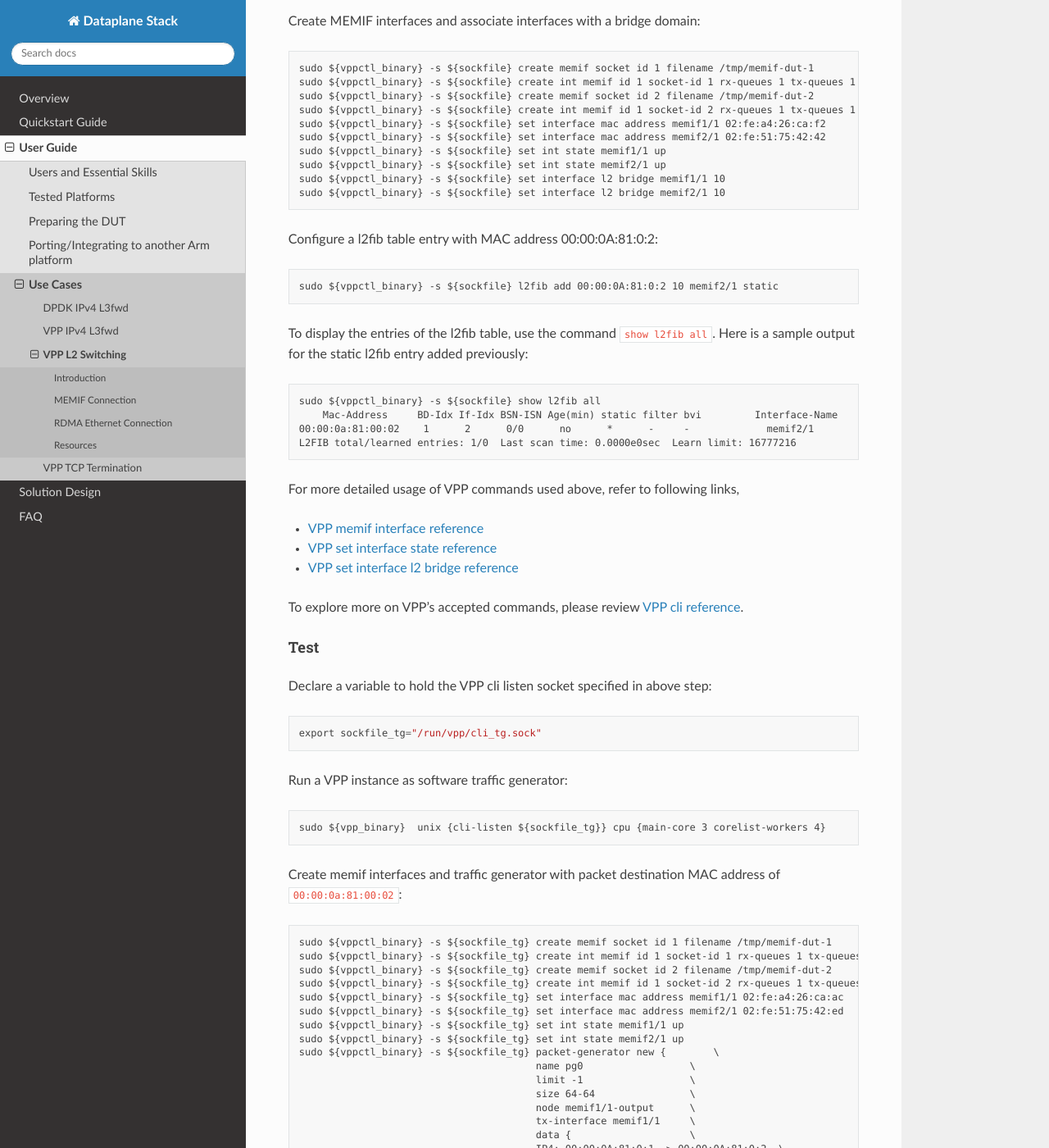
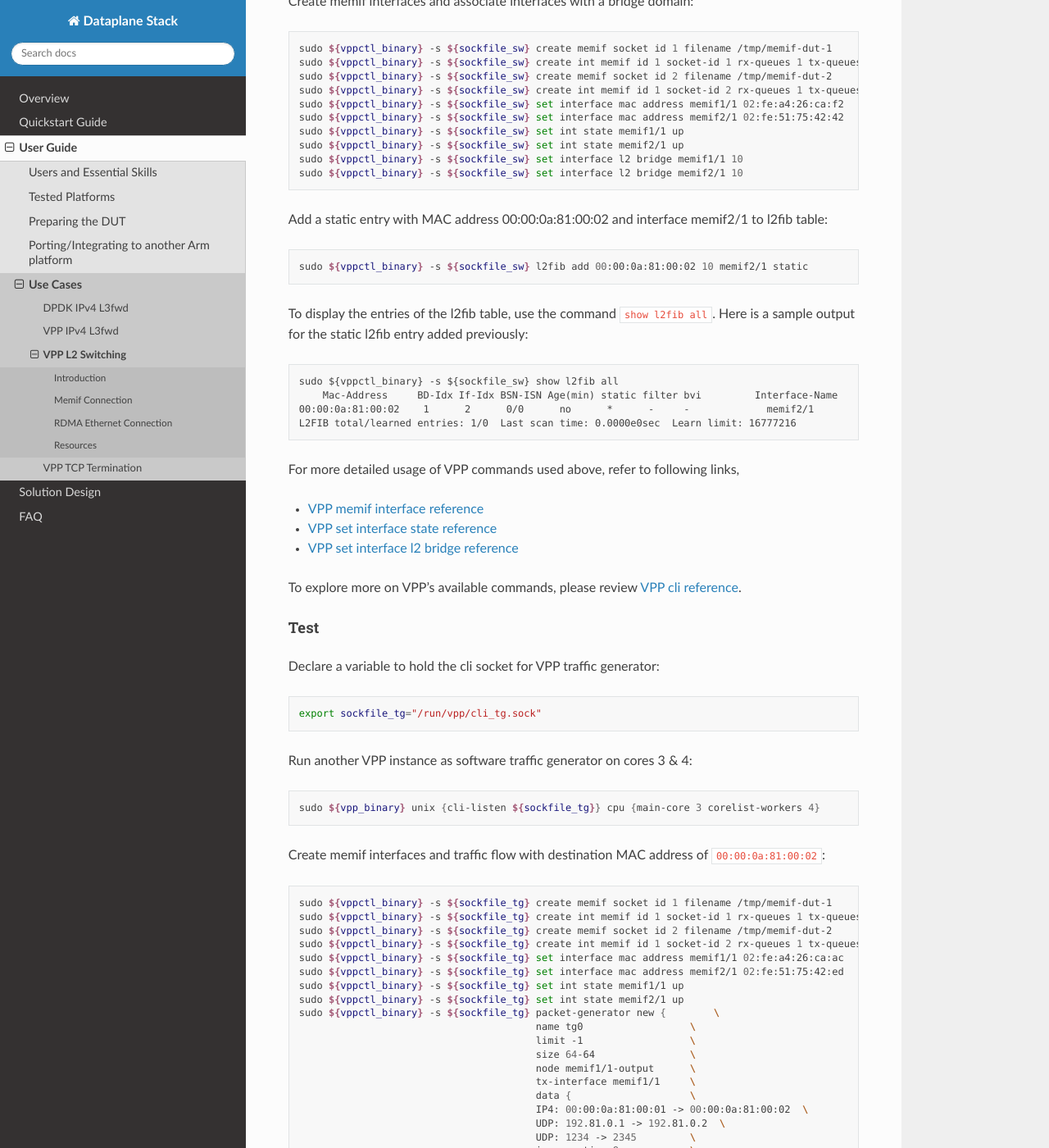
Before and after one commit to Yefeng-Lin/dataplane-stack_doc, a Sphinx documentation site: the page built from doc/user_guide/l2_switching_vpp.rst, in a window 1280 px wide and 1400 px high, scrolled down 2471 px. Shown: the whole window at 82% size. Built offline with Sphinx 7.4.7 and the Read the Docs theme 2.0.0, drawn with Linux system fonts in a browser that asks for light colours; some of the changed text lies outside the part shown.

Commit message:
Update l2 switching doc for rdma version

```diff
--- a/doc/user_guide/l2_switching_vpp.rst
+++ b/doc/user_guide/l2_switching_vpp.rst
@@ -11,20 +11,25 @@
 Introduction
 ************
 
-VPP L2 Switching implements the typical switching function based on 48-bit MAC
-address. It forwards packets based on the l2fib table. Below L2 features are supported:
+VPP L2 Switching implements the typical 48-bit destination MAC addresss based packet
+forwarding function. Packet forwarding information is stored in the l2fib table.
+Below L2 features are supported:
 
 - Forwarding
 - MAC Learning
 - Flooding
 
-The l2fib table starts out empty. Table entry can be manually configured as a static entry.
-VPP switch can also dynamically populate its l2fib table by looking at the source MAC
-address of incoming frames
-on each interface.
+The l2fib table starts out empty. VPP switch can dynamically populate its l2fib
+table entries in the case of l2fib table lookup miss with incoming frame's source
+MAC address on each interface, which is the MAC learning process. Table entry can
+also be manually inserted and configured as a static entry. After the MAC learning
+procress, VPP switch uses frame's destination MAC address to lookup the l2fib table.
+If lookup hit, frames are forwarded out through the egress interface per results
+from l2fib table. If lookup missed, all interfaces within the same bridge domain
+with the input interface will send a copy of the frame, which is the flooding process.
 
-This guide explains in detail on how to use the VPP based L2 Switching using either MEMIF or RDMA interfaces.
-Other interfaces supported by VPP (e.g. DPDK or VETH) should follow a similar setup,
+This guide explains in detail on how to use the VPP based L2 switching using either memif or rmda interfaces.
+Other interfaces supported by VPP (e.g. dpdk or veth) should follow a similar setup,
 but are not covered in this guide. Users can execute bundled scripts in dataplane-stack
 repo to quickly establish the L2 switching cases or manually run the use cases by
 following detailed guidelines step by step.
@@ -44,19 +49,20 @@
         export vppctl_binary="vppctl"
 
 ****************
-MEMIF Connection
+Memif Connection
 ****************
 
-MEMIF, a.k.a., shared memory interface, is software emulated ethernet interface,
-which provides high performance packet transmit and receive between VPP instances
-and VPP with other user applications.
+Shared memory packet interface (memif) is software emulated ethernet interface,
+which provides high performance packet transmit and receive between VPP and use
+application or multiple VPP instances.
 
-In this setup, two pairs of memif interfaces are configured to connect L2 Switching engine and the VPP based traffic generator.
+In this setup, two pairs of memif interfaces are configured to connect VPP L2 switch
+instance and VPP based traffic generator.
 
 .. figure:: ../images/l2_switching_memif.png
    :align: center
    :width: 400
-                                memif connection
+   memif connection
 
 .. note::
         This setup requires at least two isolated cores for VPP workers. Cores 2 and 4
@@ -82,7 +88,7 @@
 
         ./usecase/l2_switching/traffic_monitor.sh
 
-Here is a sample output::
+Here is a sample output:
 
 .. code-block:: none
 
@@ -107,40 +113,46 @@
 VPP Switch Setup
 ~~~~~~~~~~~~~~~~
 
-Declare a variable to hold the VPP cli socket for VPP switch:
+Declare a variable to hold the cli socket for VPP switch:
 
 .. code-block:: shell
 
         export sockfile_sw="/run/vpp/cli_switch.sock"
 
-Run a VPP instance as L2 switch:
+Run a VPP instance as L2 switch on cores 1 & 2:
 
 .. code-block:: shell
 
         sudo ${vpp_binary} unix {cli-listen ${sockfile_sw}} cpu {main-core 1 corelist-workers 2}
 
 
-Create MEMIF interfaces and associate interfaces with a bridge domain::
+Create memif interfaces and associate interfaces with a bridge domain:
 
-        sudo ${vppctl_binary} -s ${sockfile} create memif socket id 1 filename /tmp/memif-dut-1
-        sudo ${vppctl_binary} -s ${sockfile} create int memif id 1 socket-id 1 rx-queues 1 tx-queues 1 master
-        sudo ${vppctl_binary} -s ${sockfile} create memif socket id 2 filename /tmp/memif-dut-2
-        sudo ${vppctl_binary} -s ${sockfile} create int memif id 1 socket-id 2 rx-queues 1 tx-queues 1 master
-        sudo ${vppctl_binary} -s ${sockfile} set interface mac address memif1/1 02:fe:a4:26:ca:f2
-        sudo ${vppctl_binary} -s ${sockfile} set interface mac address memif2/1 02:fe:51:75:42:42
-        sudo ${vppctl_binary} -s ${sockfile} set int state memif1/1 up
-        sudo ${vppctl_binary} -s ${sockfile} set int state memif2/1 up
-        sudo ${vppctl_binary} -s ${sockfile} set interface l2 bridge memif1/1 10
-        sudo ${vppctl_binary} -s ${sockfile} set interface l2 bridge memif2/1 10
+.. code-block:: shell
 
-Configure a l2fib table entry with MAC address 00:00:0A:81:0:2::
+        sudo ${vppctl_binary} -s ${sockfile_sw} create memif socket id 1 filename /tmp/memif-dut-1
+        sudo ${vppctl_binary} -s ${sockfile_sw} create int memif id 1 socket-id 1 rx-queues 1 tx-queues 1 master
+        sudo ${vppctl_binary} -s ${sockfile_sw} create memif socket id 2 filename /tmp/memif-dut-2
+        sudo ${vppctl_binary} -s ${sockfile_sw} create int memif id 1 socket-id 2 rx-queues 1 tx-queues 1 master
+        sudo ${vppctl_binary} -s ${sockfile_sw} set interface mac address memif1/1 02:fe:a4:26:ca:f2
+        sudo ${vppctl_binary} -s ${sockfile_sw} set interface mac address memif2/1 02:fe:51:75:42:42
+        sudo ${vppctl_binary} -s ${sockfile_sw} set int state memif1/1 up
+        sudo ${vppctl_binary} -s ${sockfile_sw} set int state memif2/1 up
+        sudo ${vppctl_binary} -s ${sockfile_sw} set interface l2 bridge memif1/1 10
+        sudo ${vppctl_binary} -s ${sockfile_sw} set interface l2 bridge memif2/1 10
 
-        sudo ${vppctl_binary} -s ${sockfile} l2fib add 00:00:0A:81:0:2 10 memif2/1 static
+Add a static entry with MAC address 00:00:0a:81:00:02 and interface memif2/1 to l2fib table:
+
+.. code-block:: shell
+
+        sudo ${vppctl_binary} -s ${sockfile_sw} l2fib add 00:00:0a:81:00:02 10 memif2/1 static
 
 To display the entries of the l2fib table, use the command ``show l2fib all``.
-Here is a sample output for the static l2fib entry added previously::
+Here is a sample output for the static l2fib entry added previously:
 
-        sudo ${vppctl_binary} -s ${sockfile} show l2fib all
+.. code-block:: none
+
+        sudo ${vppctl_binary} -s ${sockfile_sw} show l2fib all
             Mac-Address     BD-Idx If-Idx BSN-ISN Age(min) static filter bvi         Interface-Name
         00:00:0a:81:00:02    1      2      0/0      no      *      -     -             memif2/1
         L2FIB total/learned entries: 1/0  Last scan time: 0.0000e0sec  Learn limit: 16777216
@@ -151,20 +163,26 @@
 - `VPP set interface state reference`_
 - `VPP set interface l2 bridge reference`_
 
-To explore more on VPP's accepted commands, please review `VPP cli reference`_.
+To explore more on VPP's available commands, please review `VPP cli reference`_.
 
 Test
 ~~~~
 
-Declare a variable to hold the VPP cli listen socket specified in above step::
+Declare a variable to hold the cli socket for VPP traffic generator:
+
+.. code-block:: shell
 
         export sockfile_tg="/run/vpp/cli_tg.sock"
 
-Run a VPP instance as software traffic generator::
+Run another VPP instance as software traffic generator on cores 3 & 4:
 
-        sudo ${vpp_binary}  unix {cli-listen ${sockfile_tg}} cpu {main-core 3 corelist-workers 4}
+.. code-block:: shell
 
-Create memif interfaces and traffic generator with packet destination MAC address of ``00:00:0a:81:00:02``::
+        sudo ${vpp_binary} unix {cli-listen ${sockfile_tg}} cpu {main-core 3 corelist-workers 4}
+
+Create memif interfaces and traffic flow with destination MAC address of ``00:00:0a:81:00:02``:
+
+.. code-block:: shell
 
         sudo ${vppctl_binary} -s ${sockfile_tg} create memif socket id 1 filename /tmp/memif-dut-1
         sudo ${vppctl_binary} -s ${sockfile_tg} create int memif id 1 socket-id 1 rx-queues 1 tx-queues 1 slave
@@ -175,32 +193,45 @@
         sudo ${vppctl_binary} -s ${sockfile_tg} set int state memif1/1 up
         sudo ${vppctl_binary} -s ${sockfile_tg} set int state memif2/1 up
         sudo ${vppctl_binary} -s ${sockfile_tg} packet-generator new {        \
-                                                name pg0                  \
+                                                name tg0                  \
                                                 limit -1                  \
                                                 size 64-64                \
                                                 node memif1/1-output      \
                                                 tx-interface memif1/1     \
                                                 data {                    \
-                                                IP4: 00:00:0A:81:0:1 -> 00:00:0A:81:0:2  \
+                                                IP4: 00:00:0a:81:00:01 -> 00:00:0a:81:00:02  \
                                                 UDP: 192.81.0.1 -> 192.81.0.2  \
                                                 UDP: 1234 -> 2345         \
                                                 incrementing 8            \
                                                 }                         \
                                             }
 
-Start to send the traffic to VPP switch instance over memif1/1::
+Start to send the traffic to VPP switch instance over memif1/1:
 
-        sudo ${vppctl_binary} -s ${sockfile_tg} packet-generator enable-stream pg0
+.. code-block:: shell
+
+        sudo ${vppctl_binary} -s ${sockfile_tg} packet-generator enable-stream tg0
 
 Then VPP switch instance will forward those packets out on interface memif2/2.
-After several seconds, run below command to check memif interfaces rx/tx counters on VPP switch instance::
+After several seconds, run below command to check memif interfaces rx/tx counters on VPP switch instance:
 
-        sudo ${vppctl_binary} -s ${sockfile} show interface
+.. code-block:: none
+
+        sudo ${vppctl_binary} -s ${sockfile_sw} show interface
+          Name          Idx    State  MTU (L3/IP4/IP6/MPLS)     Counter          Count
+        local0           0     down          0/0/0/0
+        memif1/1         1      up          9000/0/0/0         rx packets       35205632
+                                                               rx bytes       2253160448
+        memif2/1         2      up          9000/0/0/0         tx packets       35205632
+                                                               tx bytes       2253160448
+
 
 Stop
 ~~~~
 
-Kill VPP::
+Kill VPP instances::
+
+.. code-block:: shell
 
         sudo pkill -9 vpp
 
@@ -208,43 +239,62 @@
 RDMA Ethernet Connection
 ************************
 
-This section will create this setup:
+In this L2 switching scenario, DUT and traffic generator run on separated hardware
+platforms and are connected with ethernet adaptors and cables. The traffic generator
+could be software-based , e.g., VPP/TRex/TrafficGen running on regular servers, or
+hardware platforms, e.g., IXIA/Spirent Smartbits.
 
 .. figure:: ../images/l2_switching_rdma.png
    :align: center
    :width: 400
+   ethernet connection
 
 Find out which DUT interfaces are connected with traffic generator.
 ``sudo ethtool --identify <interface>`` will typically blink a light on the NIC to help identify the
 physical port associated with the interface.
 
-Get interface names ``enP1p1s0f0`` and ``enP1p1s0f1`` from ``lshw`` command::
+Get interface names ``enP1p1s0f0`` and ``enP1p1s0f1`` from ``lshw`` command:
+
+.. code-block:: shell
 
         sudo lshw -c net -businfo
+
+.. code-block:: none
+
         Bus info          Device      Class      Description
         ====================================================
         pci@0000:07:00.0  eth0        network    RTL8111/8168/8411 PCI Express Gigabit Ethernet Controller
         pci@0001:01:00.0  enP1p1s0f0  network    MT27800 Family [ConnectX-5]
         pci@0001:01:00.1  enP1p1s0f1  network    MT27800 Family [ConnectX-5]
 
-Script Running
-==============
+Automated Execution
+===================
 
-On DUT run scripts in dataplane-stack repo to setup DUT and run VPP switch instance::
+Quickly setup VPP switch on DUT:
+
+.. code-block:: shell
 
         cd <nw_ds_workspace>/dataplane-stack
-        ./usecase/l2_switching/run_dut.sh -p enp1s0f0np0,enp1s0f0np1 -c 1,2
+        ./usecase/l2_switching/run_dut.sh -p enP1p1s0f0,enP1p1s0f1 -c 1,2
+
+.. note::
+        Use interface names on DUT to replace sample names in above example.
 
 Configure traffic generator to send packets to DUT input interface with a destination MAC address
 of ``00:00:0a:81:00:02``, then VPP switch will forward those packets out on output interface.
+In the above example, enP1p1s0f0 is the input interface, and enP1p1s0f1 is the output interface.
 
-Examine VPP switch RDMA ethernet interfaces rx/tx counters after several seconds::
+Examine VPP switch RDMA ethernet interfaces rx/tx counters after several seconds:
+
+.. code-block:: shell
 
         ./usecase/l2_switching/traffic_monitor.sh
 
-Here is a sample output::
+Here is a sample output:
 
-        sudo ${vppctl_binary} -s ${sockfile} show interface
+.. code-block:: none
+
+        sudo ${vppctl_binary} -s ${sockfile_sw} show interface
 
           Name               Idx    State  MTU (L3/IP4/IP6/MPLS)     Counter          Count
          local0               0     down          0/0/0/0
@@ -253,44 +303,56 @@
          eth1                 2      up          9000/0/0/0     tx packets              25261056
                                                                 tx bytes             37891584000
 
-Stop case::
+Stop VPP switch:
+
+.. code-block:: shell
 
         ./usecase/l2_switching/stop.sh
 
-CLI Running
-===========
+Manual Execution
+================
 
 DUT Setup
 ~~~~~~~~~
 
-Run a VPP instance as L2 switch::
+Declare a variable to hold the cli socket for VPP switch:
 
-        sudo ${vpp_binary} unix {cli-listen /run/vpp/cli.sock} cpu {main-core 1 corelist-workers 2}
+.. code-block:: shell
 
-Declare a variable to hold the VPP cli listen socket specified in above step::
+        export sockfile_sw="/run/vpp/cli_sw.sock"
 
-        export sockfile="/run/vpp/cli.sock"
+Run a VPP instance as L2 switch:
+
+.. code-block:: shell
+
+        sudo ${vpp_binary} unix {cli-listen ${sockfile_sw}} cpu {main-core 1 corelist-workers 2}
 
 .. note::
         Use interface names on DUT to replace sample names in following commands.
 
-Create two RDMA ethernet interfaces and associate them with a bridge domain::
+Create two rdma ethernet interfaces and associate them with a bridge domain:
 
-        sudo ${vppctl_binary} -s ${sockfile} create interface rdma host-if enP1p1s0f0 name eth0
-        sudo ${vppctl_binary} -s ${sockfile} set interface state eth0 up
-        sudo ${vppctl_binary} -s ${sockfile} create interface rdma host-if enP1p1s0f1 name eth1
-        sudo ${vppctl_binary} -s ${sockfile} set interface state eth1 up
-        sudo ${vppctl_binary} -s ${sockfile} set interface l2 bridge eth0 10
-        sudo ${vppctl_binary} -s ${sockfile} set interface l2 bridge eth1 10
+.. code-block:: shell
 
-Configure a l2fib table entry with MAC address 00:00:0A:81:0:2::
+        sudo ${vppctl_binary} -s ${sockfile_sw} create interface rdma host-if enP1p1s0f0 name eth0
+        sudo ${vppctl_binary} -s ${sockfile_sw} set interface state eth0 up
+        sudo ${vppctl_binary} -s ${sockfile_sw} create interface rdma host-if enP1p1s0f1 name eth1
+        sudo ${vppctl_binary} -s ${sockfile_sw} set interface state eth1 up
+        sudo ${vppctl_binary} -s ${sockfile_sw} set interface l2 bridge eth0 10
+        sudo ${vppctl_binary} -s ${sockfile_sw} set interface l2 bridge eth1 10
 
-        sudo ${vppctl_binary} -s ${sockfile} l2fib add 00:00:0A:81:0:2 10 eth1 static
+Add a static entry with MAC address 00:00:0a:81:00:02 and interface eth1 to l2fib table:
+
+.. code-block:: shell
+
+        sudo ${vppctl_binary} -s ${sockfile_sw} l2fib add 00:00:0a:81:00:02 10 eth1 static
 
 To display the entries of the l2fib table, use the command ``show l2fib all``.
-Here is a sample output for the static l2fib entry added previously::
+Here is a sample output for the static l2fib entry added previously:
 
-        sudo ${vppctl_binary} -s ${sockfile} show l2fib all
+.. code-block:: none
+
+        sudo ${vppctl_binary} -s ${sockfile_sw} show l2fib all
             Mac-Address     BD-Idx If-Idx BSN-ISN Age(min) static filter bvi         Interface-Name
          00:00:0a:81:00:02    1      2      0/0      no      *      -     -             eth1
         L2FIB total/learned entries: 1/0  Last scan time: 0.0000e0sec  Learn limit: 16777216
@@ -303,16 +365,19 @@
 ~~~~
 
 Configure traffic generator to send packets to VPP input interface ``eth0``,
-which is ``enp1s0f0np0`` on DUT, with a destination MAC address of ``00:00:0a:81:00:02``,
-then VPP switch will forward those packets out on VPP interface ``eth1``, which is ``enp1s0f0np1`` on DUT.
+which is ``enP1p1s0f0`` on DUT, with a destination MAC address of ``00:00:0a:81:00:02``,
+then VPP switch will forward those packets out on VPP interface ``eth1``, which is ``enP1p1s0f1`` on DUT.
 
-Use the command ``show interface`` to display interface tx/rx counters. The output
-will be similar to the previous script running section.
+Use the command ``sudo ${vppctl_binary} -s ${sockfile_sw} show interface`` to
+display VPP switch interfaces rx/tx counters. The output will be similar to the
+previous automated execution section.
 
 Stop
 ~~~~
 
-Kill VPP::
+Kill VPP switch:
+
+.. code-block:: shell
 
         sudo pkill -9 vpp
 
```
